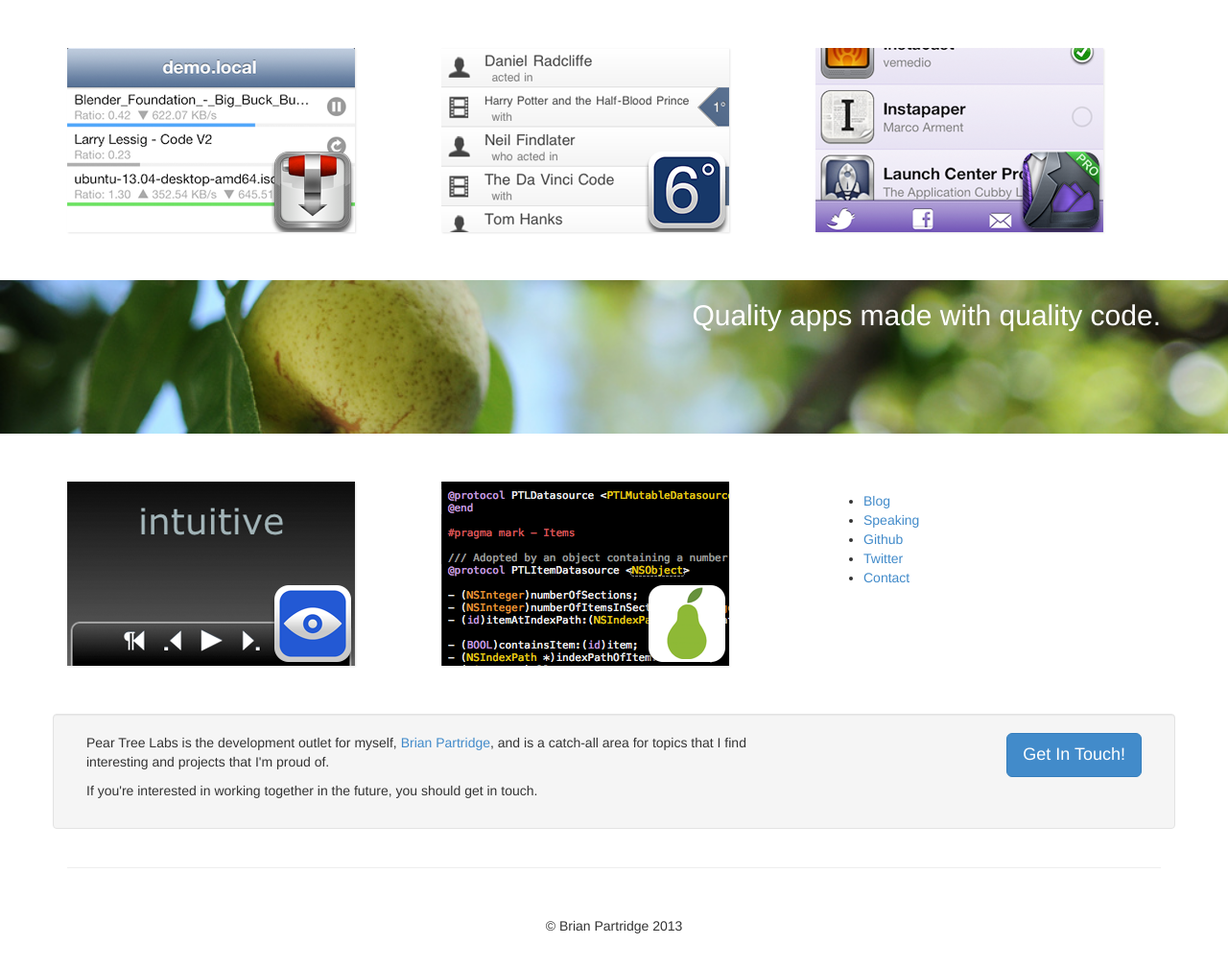
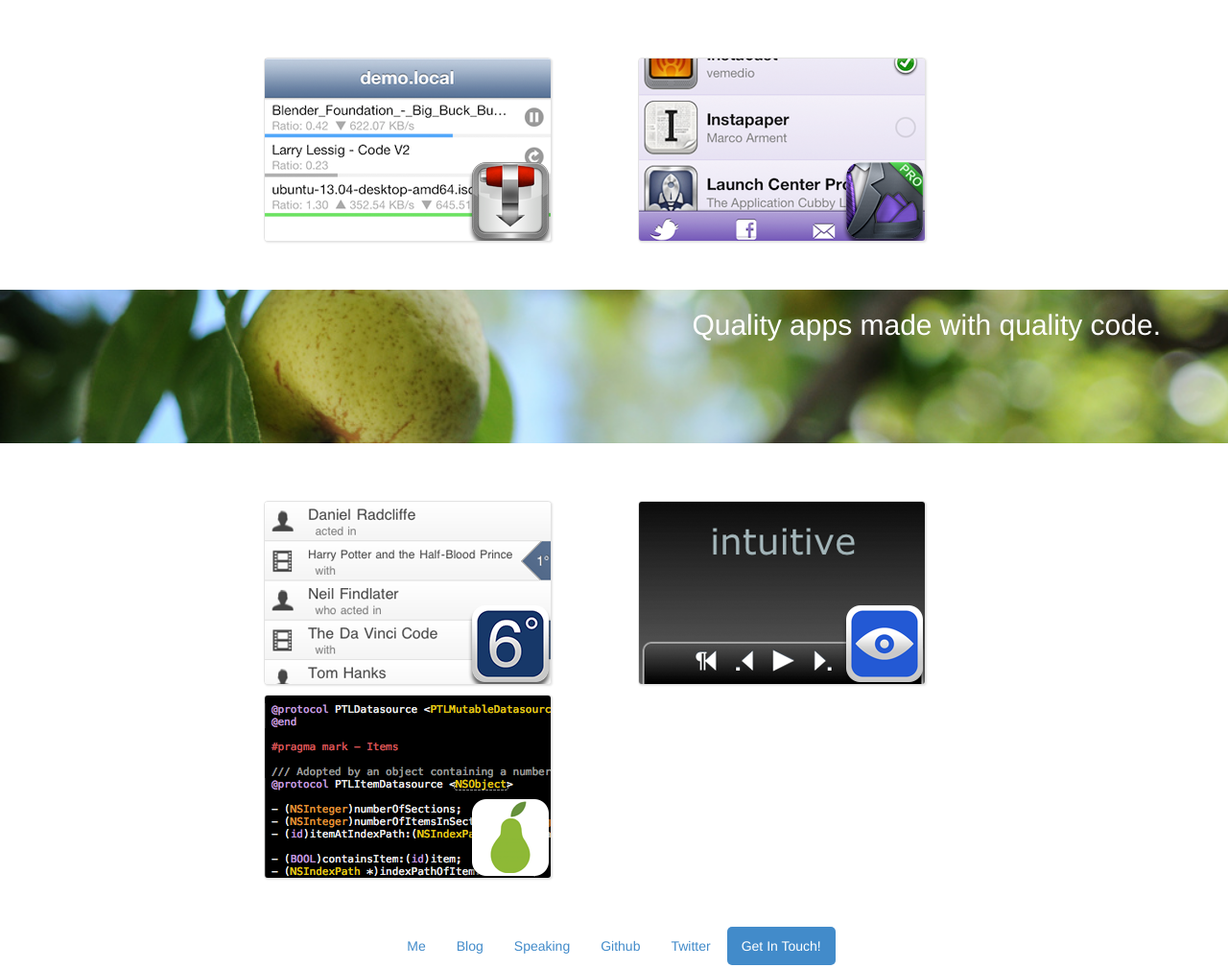
Before and after one commit to PearTreeLabs/peartreelabs.github.io, a plain HTML site: page index.html in a window 1280 px wide. Shown: the top 1009 px of the page at 96% size. Drawn offline with Linux system fonts and the light colour scheme.

Commit message:
refactor layout and content
- 2 items per row
- Better wrapping
- Less text

```diff
--- a/css/style.css
+++ b/css/style.css
@@ -27,3 +27,10 @@ h1, h2, h3, h4, h5, h6, p, a, li {
   height: 192px;
   padding: 10px;
 }
+
+.product {
+  border: 1px solid #e3e3e3;
+  border-radius: 4px;
+  margin-top: 10px;
+  margin-left: 10px;
+}
--- a/index.html
+++ b/index.html
@@ -27,9 +27,9 @@
       <div class="container">
         <div class="row">
 
-          <div class="col-lg-4 col-md-4 col-sm-6">
-            <div class="view view-first">
-              <img src="img/transmission.png" />
+          <div class="col-lg-4 col-md-4 col-sm-4 col-lg-offset-2 col-md-offset-2 col-sm-offset-2">
+            <div class="product view view-first">
+              <img class="foo" src="img/transmission.png" />
               <div class="mask">
               <h2>Transmission</h2>
                 <p>A free, open source, client frontend for the Transmission bit torrent client.</p>
@@ -38,19 +38,8 @@
             </div>
           </div>
 
-          <div class="col-lg-4 col-md-4 col-sm-6">
-            <div class="view view-first">
-              <img src="img/sixdegrees.png" />
-              <div class="mask">
-              <h2>Six Degrees</h2>
-                <p>Find connections between your favorite actors, and introduce yourself to new films along the way.</p>
-                <a href="https://itunes.apple.com/us/app/six-degrees-movie-trivia/id328926385?mt=8&uo=4&at=11l5YI" class="info">App Store</a>
-              </div>
-            </div>
-          </div>
-
-          <div class="col-lg-4 col-md-4 col-sm-6">
-            <div class="view view-first">
+          <div class="col-lg-4 col-md-4 col-sm-4">
+            <div class="product view view-first">
               <img src="img/pocketshare.png" />
               <div class="mask">
               <h2>Pocket Share Pro</h2>
@@ -77,8 +66,19 @@
       <div class="container">
         <div class="row">
 
-          <div class="col-lg-4 col-md-4 col-sm-6">
-            <div class="view view-first">
+          <div class="col-lg-4 col-md-4 col-sm-4 col-lg-offset-2 col-md-offset-2 col-sm-offset-2">
+            <div class="product view view-first">
+              <img src="img/sixdegrees.png" />
+              <div class="mask">
+              <h2>Six Degrees</h2>
+                <p>Find connections between your favorite actors, and introduce yourself to new films along the way.</p>
+                <a href="https://itunes.apple.com/us/app/six-degrees-movie-trivia/id328926385?mt=8&uo=4&at=11l5YI" class="info">App Store</a>
+              </div>
+            </div>
+          </div>
+
+          <div class="col-lg-4 col-md-4 col-sm-4">
+            <div class="product view view-first">
               <img src="img/lazyeye.png" />
               <div class="mask">
               <h2>LazyEye</h2>
@@ -88,8 +88,10 @@
             </div>
           </div>
 
-          <div class="col-lg-4 col-md-4 col-sm-6">
-            <div class="view view-first">
+          <div class="col-lg-2"></div>
+
+          <div class="col-lg-4 col-md-4 col-sm-4 col-lg-offset-2 col-md-offset-2 col-sm-offset-2">
+            <div class="product view view-first">
               <img src="img/ptldatasource.png" />
               <div class="mask">
               <h2>PTLDatasource</h2>
@@ -99,33 +101,20 @@
             </div>
           </div>
 
-          <div class="col-lg-4 col-md-4 col-sm-6">
-            <div class="portfolio-panel">
-              <ul>
-                <li><a href="http://blog.brianpartridge.name">Blog</a></li>
-                <li><a href="http://vimeopro.com/360conferences/360idev-2013/video/75351211">Speaking</a></li>
-                <li><a href="https://github.com/PearTreeLabs">Github</a></li>
-                <li><a href="https://twitter.com/PearTreeLabs">Twitter</a></li>
-                <li><a href="https://brianpartridge.wufoo.com/forms/contact/">Contact</a></li>
-              </ul>
-            </div>
-          </div>
-
         </div><!-- /.row -->
       </div><!-- /.container -->
     </div><!-- /.section-colored -->
 
-    <div class="container">
-      <div class="row well">
-        <div class="col-lg-8 col-md-8">
-          <p>Pear Tree Labs is the development outlet for myself, <a href="http://brianpartridge.name">Brian Partridge</a>, and is a catch-all area for topics that I find interesting and projects that I'm proud of.
-          <p>If you're interested in working together in the future, you should get in touch.</p>
-        </div>
-        <div class="col-lg-4 col-md-4">
-          <a class="btn btn-lg btn-primary pull-right" href="https://brianpartridge.wufoo.com/forms/contact/">Get In Touch!</a>
-        </div>
-      </div><!-- /.row -->
-    </div><!-- /.container -->
+    <div style="text-align:center;">
+      <ul class="nav nav-pills" style="display: inline-block;">
+        <li><a href="http://brianpartridge.name">Me</a></li>
+        <li><a href="http://blog.brianpartridge.name">Blog</a></li>
+        <li><a href="http://vimeopro.com/360conferences/360idev-2013/video/75351211">Speaking</a></li>
+        <li><a href="https://github.com/PearTreeLabs">Github</a></li>
+        <li><a href="https://twitter.com/PearTreeLabs">Twitter</a></li>
+        <li class="active"><a href="https://brianpartridge.wufoo.com/forms/contact/">Get In Touch!</a></li>
+      </ul>
+    </div>
 
     <div class="container">
 
```
